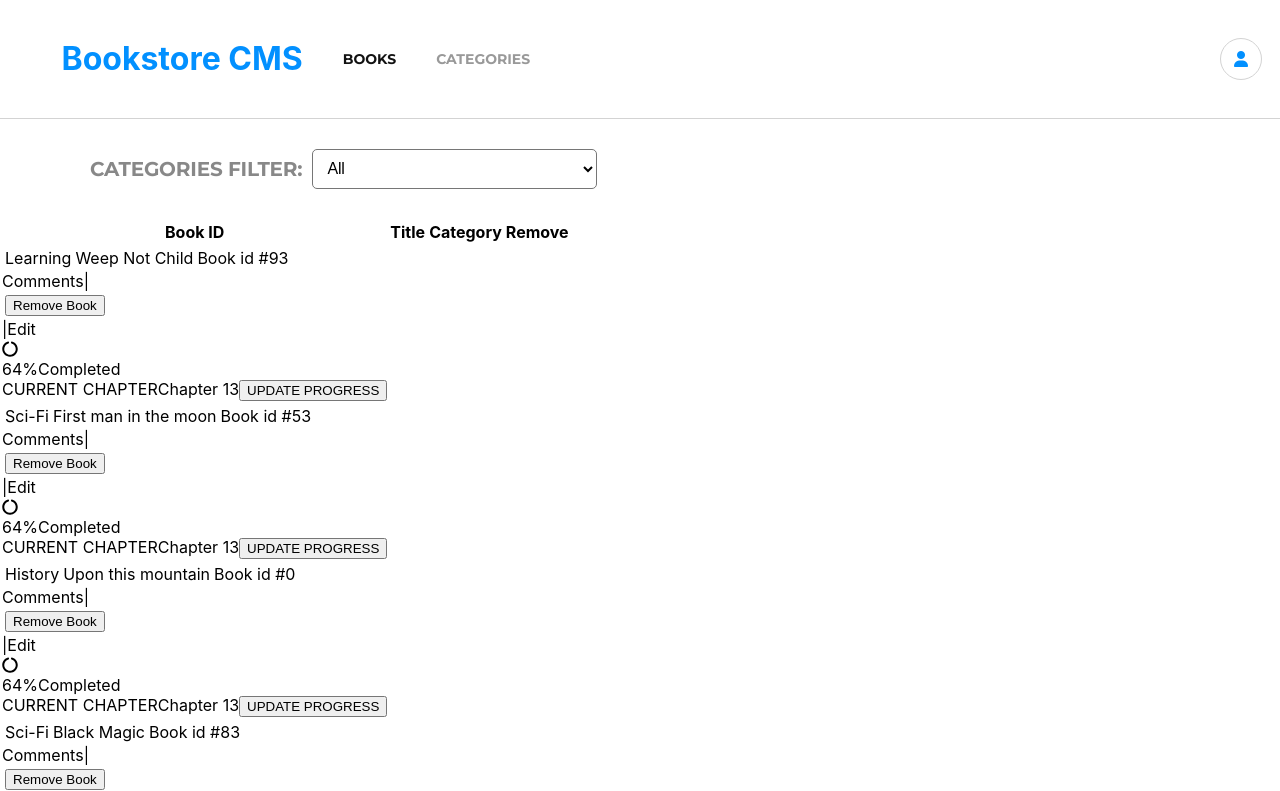
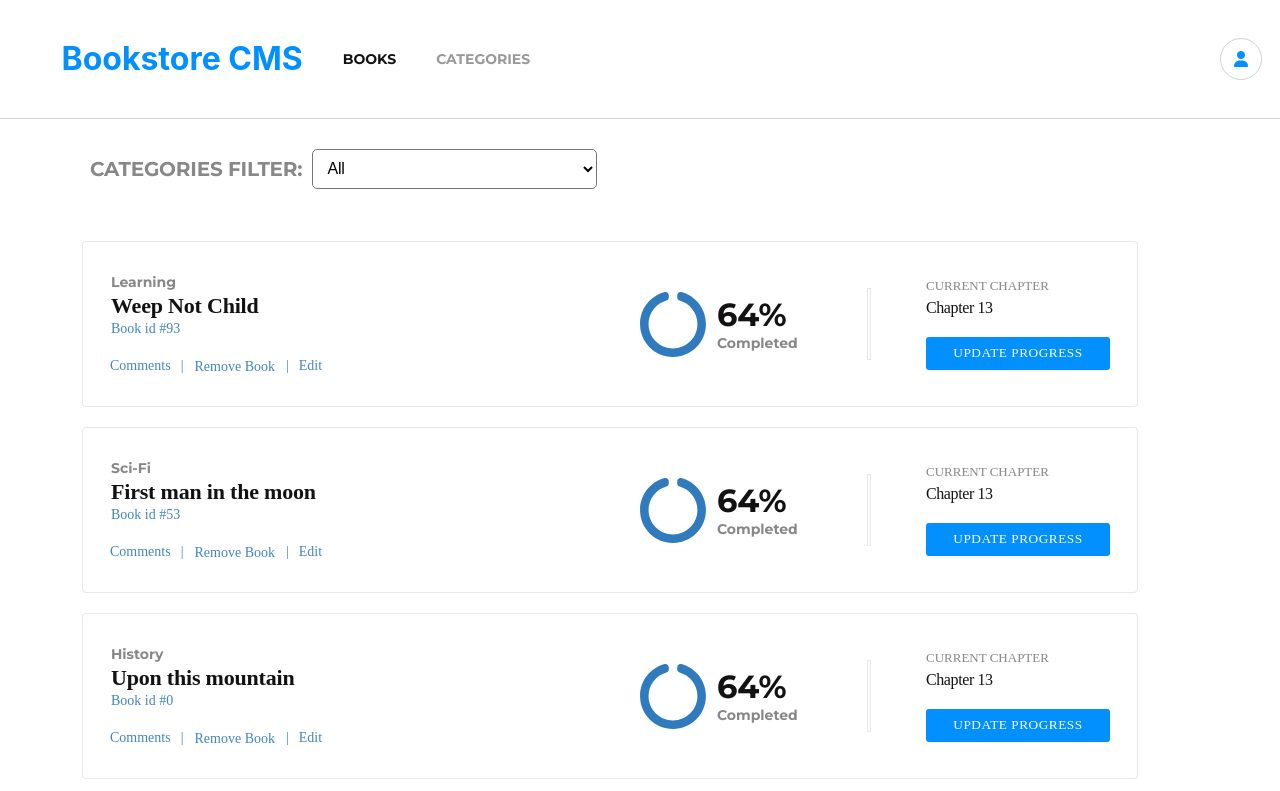
Before and after one commit to jaspreet-singh-sahota/react-bookstore, a React (Create React App) app: page / in a window 1280 px wide. Shown: the top 791 px of the page. Built offline with nearby package versions, Linux system fonts and the light colour scheme.

Commit message:
add style for displaying each book

```diff
--- a/src/components/App.css
+++ b/src/components/App.css
@@ -74,3 +74,135 @@
   outline: none;
   padding: 0 10px;
 }
+
+.book-element {
+  display: flex;
+  width: 1000px;
+  height: 100px;
+  border-radius: 4px;
+  border: 1px solid #e8e8e8;
+  background-color: #fff;
+  padding: 32px 27px;
+  margin: 20px 80px;
+}
+
+.first-element,
+.percentage,
+.third-element {
+  display: flex;
+  flex-direction: column;
+  justify-content: center;
+}
+
+.first-element-options span {
+  margin-right: 10px;
+}
+
+.percentage span:first-child {
+  font-size: 32px;
+}
+
+.percentage span:last-child {
+  font-size: 14px;
+  opacity: 0.5;
+}
+
+.first-element {
+  width: 550px;
+  font-family: 'Roboto Slab', serif;
+  color: #121212;
+}
+
+.first-element-detail {
+  display: flex;
+  flex-direction: column;
+}
+
+.first-element-options {
+  display: flex;
+  margin-top: 20px;
+}
+
+.first-element-category {
+  opacity: 0.5;
+  font-size: 14px;
+  font-weight: bold;
+  font-family: 'Montserrat', sans-serif;
+}
+
+.first-element-title {
+  font-size: 22px;
+  font-weight: bold;
+  letter-spacing: -0.2px;
+}
+
+.first-element-id,
+.first-element-options {
+  color: #4386bf;
+  font-size: 14px;
+}
+
+.first-element-button {
+  border: none;
+  background: transparent;
+  font-size: 14px;
+  color: #4386bf;
+  font-family: 'Roboto Slab', serif;
+  align-self: center;
+  padding: 0 10px 0 0;
+}
+
+.second-element {
+  width: 180px;
+  display: flex;
+  color: #121212;
+  font-family: 'Montserrat', sans-serif;
+}
+
+.second-element:first-child {
+  font-size: 32px;
+}
+
+.third-element {
+  font-family: 'Roboto Slab', serif;
+  color: #121212;
+  font-size: 13px;
+}
+
+.third-element-first {
+  opacity: 0.5;
+}
+
+.third-element-second {
+  font-size: 16px;
+  letter-spacing: -0.4px;
+  padding-top: 5px;
+}
+
+.third-element-third {
+  border: none;
+  width: 184px;
+  height: 33px;
+  color: #fff;
+  background-color: #0290ff;
+  margin-top: 20px;
+  border-radius: 3px;
+  letter-spacing: 0.5px;
+  font-family: 'Roboto Slab', serif;
+}
+
+.oval {
+  width: 68px !important;
+  height: 68px;
+  align-self: center;
+  padding-right: 10px;
+  color: #307bbe;
+}
+
+.line {
+  display: flex;
+  width: 2px;
+  height: 70px;
+  border: 1px solid #e8e8e8;
+  margin: auto 55px;
+}
--- a/src/components/Book.jsx
+++ b/src/components/Book.jsx
@@ -18,7 +18,7 @@ const Book = ({ book, removeBook }) => {
         <div className="first-element-options">
           <span>Comments</span>
           <span>|</span>
-          <td><button onClick={()=>removeBook(book)}>Remove Book</button></td>
+          <td><button className="first-element-button" onClick={()=>removeBook(book)}>Remove Book</button></td>
                     <span>|</span>
           <span>Edit</span>
         </div>
--- a/src/containers/BookList.jsx
+++ b/src/containers/BookList.jsx
@@ -12,14 +12,6 @@ const BooksList = ({ books, deleteBook, filter, changeFilter }) => {
         <div>
             <CategoryFilter filterCategory={changeFilter}/>
             <table>
-                <thead>
-                    <tr>
-                        <th>Book ID</th>
-                        <th>Title</th>
-                        <th>Category</th>
-                        <th>Remove</th>
-                    </tr>
-                </thead>
                <tbody>
                     {books
                         .filter(book => (filter === 'All' ? true : book.category === filter))
```
